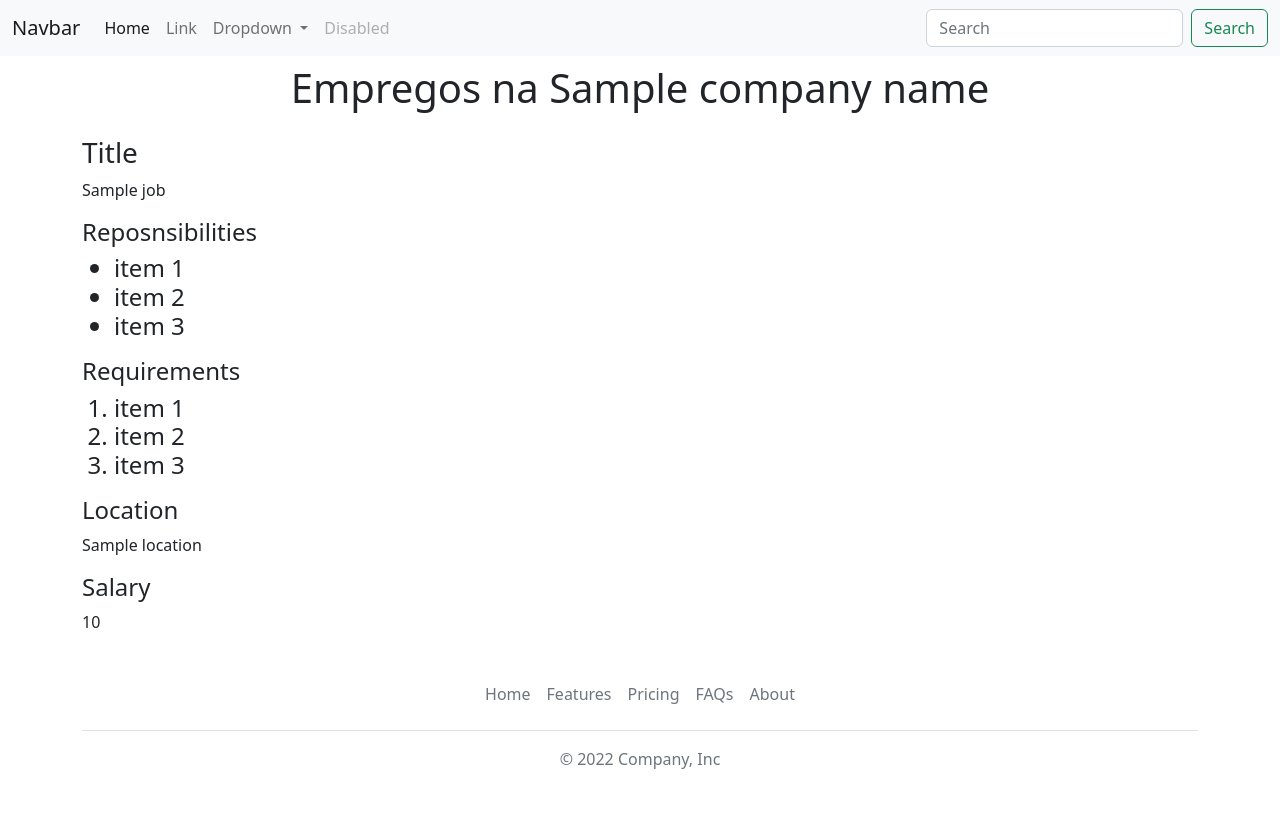
After one commit to lucas-134/cavalhero-careers-test, a Flask app: template templates/jobpage.html in a window 1280 px wide. The commit adds this page. Run offline with Flask 3, Linux system fonts and the light colour scheme; the template is opened without the code that fills it: most values are stand-ins (such as "Sample title", 1, 10 or a date in 2020); parts of the project's set-up code (start-up, migrations or seed data) failed here and were passed over.

Commit message:
Dynamic pages for each jobs

```diff
--- a/app.py
+++ b/app.py
@@ -1,5 +1,5 @@
 from flask import Flask, render_template, jsonify
-from database import load_jobs_from_db
+from database import load_jobs_from_db, load_job_from_db
 
 
 app = Flask(__name__)
@@ -45,6 +45,15 @@ def job_lst():
     print(type(job_lst))
     return jsonify(job_lst)
 
+@app.route("/job/<id>")
+def show_job(id):
+  chosen_job = load_job_from_db(id)
+  if not chosen_job:
+    return "Job wasn't found", 404
+  return render_template('jobpage.html',
+                        job = chosen_job,
+                        company_name='Cavalhero Importadora')
+
 print(__name__)
 if __name__ == "__main__":
   app.run(host='0.0.0.0', debug=True)
--- /dev/null
+++ b/templates/bootstrap.html
@@ -0,0 +1,3 @@
+<meta charset="utf-8">
+<meta name="viewport" content="width=device-width, initial-scale=1">
+<link href="https://cdn.jsdelivr.net/npm/bootstrap@5.2.3/dist/css/bootstrap.min.css" rel="stylesheet" integrity="sha384-rbsA2VBKQhggwzxH7pPCaAqO46MgnOM80zW1RWuH61DGLwZJEdK2Kadq2F9CUG65" crossorigin="anonymous">
--- a/templates/home.html
+++ b/templates/home.html
@@ -2,9 +2,7 @@
 <html>
   <head>
     <title>Cavalhero Careers</title>
-    <meta charset="utf-8">
-    <meta name="viewport" content="width=device-width, initial-scale=1">
-    <link href="https://cdn.jsdelivr.net/npm/bootstrap@5.2.3/dist/css/bootstrap.min.css" rel="stylesheet" integrity="sha384-rbsA2VBKQhggwzxH7pPCaAqO46MgnOM80zW1RWuH61DGLwZJEdK2Kadq2F9CUG65" crossorigin="anonymous">
+    {% include 'bootstrap.html' %}
 
     <style>
       h1 {
--- a/templates/job_item.html
+++ b/templates/job_item.html
@@ -5,7 +5,7 @@
   <div>
     Salary: {{shokumu['salary']}}
   </div>
-  <button style="margin-top: 10px;">
+  <a href='/job/{{shokumu['id']}}' style="margin-top: 10px;">
     Candidatar
-  </button>
+  </a>
 </div>
--- /dev/null
+++ b/templates/jobpage.html
@@ -0,0 +1,35 @@
+<!DOCTYPE html>
+<html>
+  <head>
+    <title>{{job.title}} - Cavalhero Careers</title>
+    {% include 'bootstrap.html' %}
+  </head>
+  <body>
+    {% include 'nav.html' %}
+
+    <div class="container">
+      <h1 class="text-center mt-2 mb-4">
+        Empregos na {{company_name}}
+      </h1>
+      <h3>Title</h3>
+      <p>{{job.title}}</p>
+      <h4>Reposnsibilities<h4>
+      <ul>
+        <li>item 1</li>
+        <li>item 2</li>
+        <li>item 3</li>
+      </ul>
+      <h4>Requirements<h4>
+      <ol>
+        <li>item 1</li>
+        <li>item 2</li>
+        <li>item 3</li>
+      </ol>
+      <h4>Location</h4>
+      <p>{{job.location}}</p>
+      <h4>Salary</h4>
+      <p>{{job.salary}}</p>
+    </div>
+    {% include 'footer.html' %}
+  </body>
+</html>
--- a/templates/nav.html
+++ b/templates/nav.html
@@ -1,6 +1,6 @@
 <nav class="navbar navbar-expand-lg bg-light">
   <div class="container-fluid">
-    <a class="navbar-brand" href="#">Navbar</a>
+    <a class="navbar-brand" href="/">Navbar</a>
     <button class="navbar-toggler" type="button" data-bs-toggle="collapse" data-bs-target="#navbarSupportedContent" aria-controls="navbarSupportedContent" aria-expanded="false" aria-label="Toggle navigation">
       <span class="navbar-toggler-icon"></span>
     </button>
```
Also changed, not shown: database.py (+13 -0 lines).
